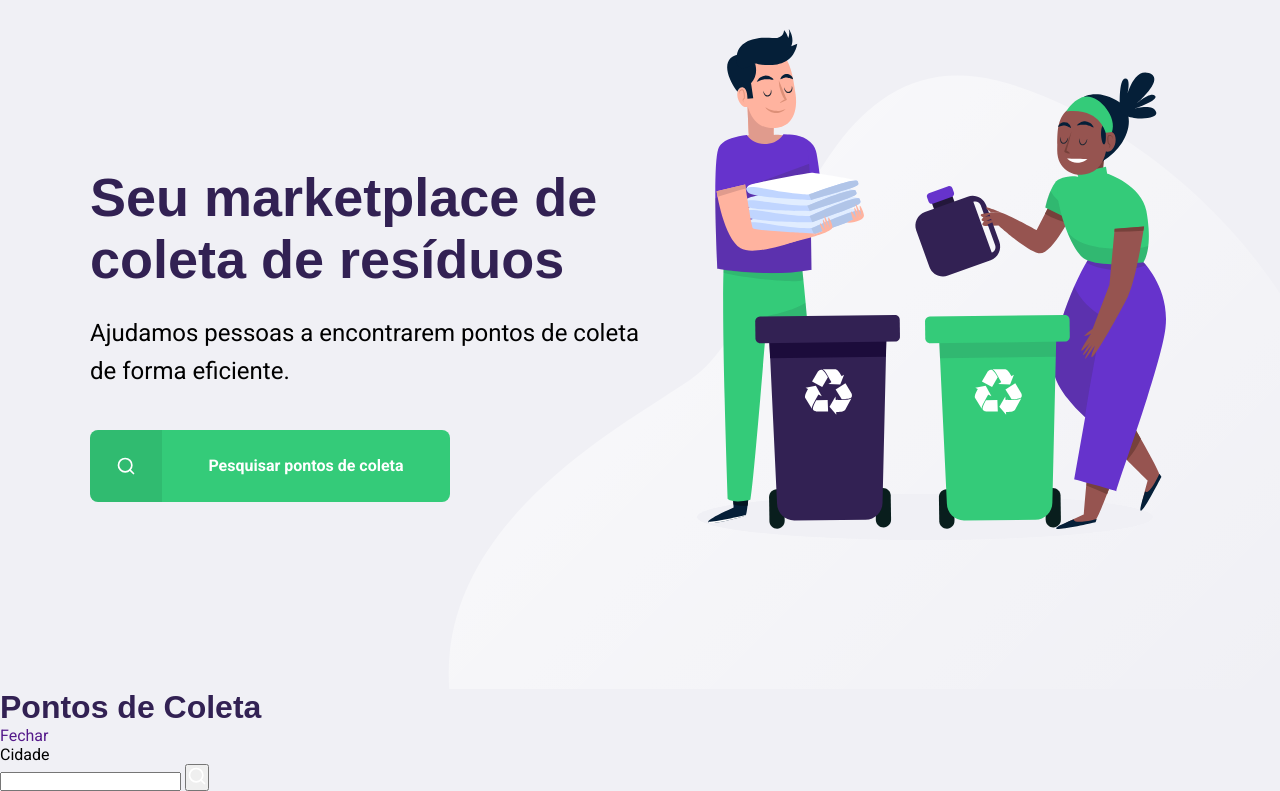
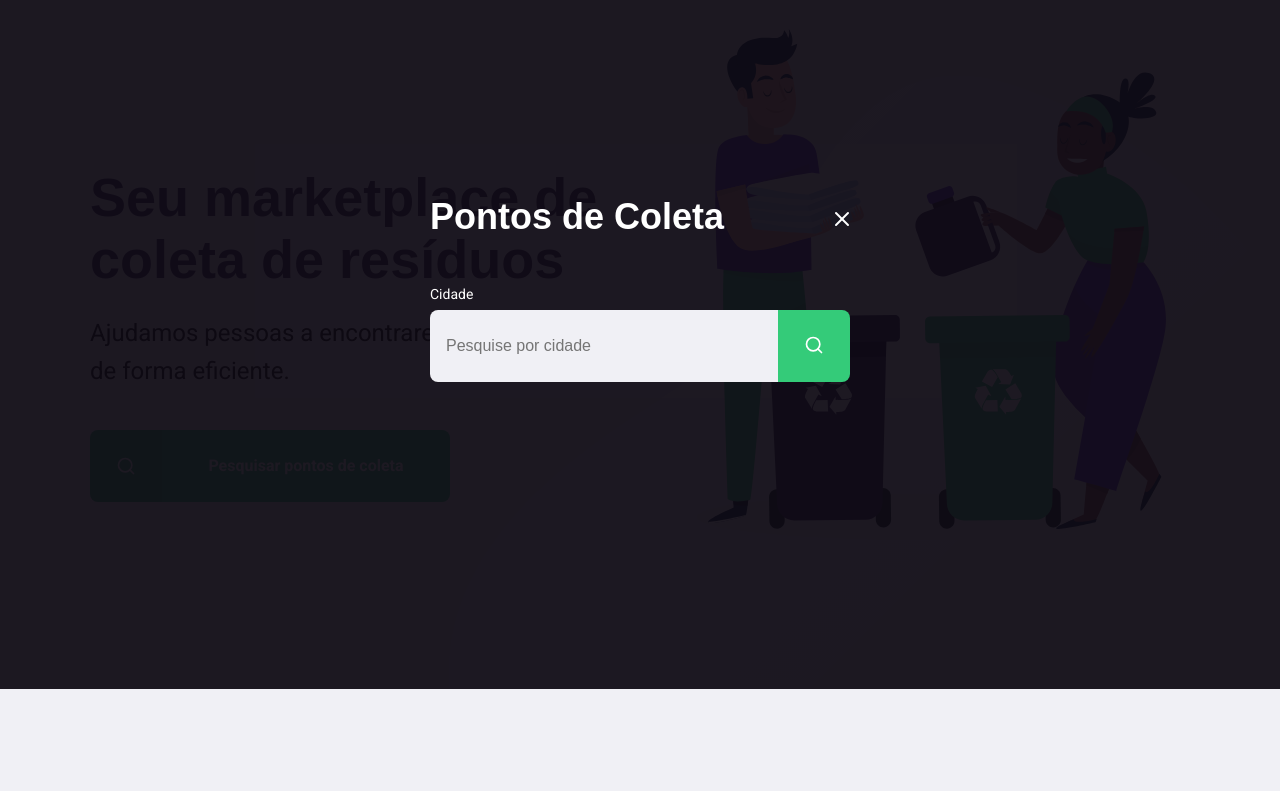
Before and after one commit to viniciussousa891/nlw, a plain HTML site: page index.html in a window 1280 px wide. Both pictures are taken after a click on the link "Pesquisar pontos de coleta". Shown: the part 111-902 px from the top of the page. After the commit the page ends 800 px from the top, so only its background shows below. Drawn offline with Linux system fonts and the light colour scheme.

Commit message:
modal.css

```diff
--- a/index.html
+++ b/index.html
@@ -39,7 +39,7 @@
         <div class="content">
             <header>
                <img src="/assets/logo.svg" alt="logomarca">
-               <a href="#">
+               <a href="/create-point.html">
                    <span></span>
                 cadastre um ponto de coleta
                </a>
@@ -63,16 +63,19 @@
 
 
 
-    <div id="modal">
+    <div id="modal" class="hide">
         <div class="content">
             <div class="header">
                 <h1>Pontos de Coleta</h1>
-                <a href="">Fechar</a>
+                <a href="#">Fechar</a>
             </div>
-            <form action="">
+            <form action="/search-results.html">
                 <label for="search">Cidade</label>
                 <div class="search field">
-                    <input type="text" name="search">
+                    <input
+                     type="text"
+                     name="search"
+                     placeholder="Pesquise por cidade">
                     <button>
                         <img src="/assets/search.svg" alt="Buscar">
                     </button>
@@ -81,6 +84,7 @@
         </div>
     </div>
 
+    <script src="/scripts/index.js"></script>
 
 </body>
 </html>
--- /dev/null
+++ b/scripts/index.js
@@ -0,0 +1,11 @@
+const buttonSearch = document.querySelector("#page-home main a")
+const modal = document.querySelector("#modal")
+const close = document.querySelector("#modal .header a")
+
+buttonSearch.addEventListener("click", () => {
+   modal.classList.remove("hide")
+})
+
+close.addEventListener("click", () => {
+    modal.classList.add("hide")
+})
--- a/styles/Resposive.css
+++ b/styles/Resposive.css
@@ -19,6 +19,13 @@
         align-items: center;
     }
 
+    #page-search-results .cards {
+        grid-template-columns: 1fr;
+    }
+    #page-search-results .cards img {
+        height: 250px;
+    }
+
 }
 
 @media (min-width: 1700px) {
--- a/styles/modal.css
+++ b/styles/modal.css
@@ -0,0 +1,97 @@
+#modal {
+    background-color: #0E0A14ef;;
+
+    height: 100vh;
+    width: 100vw;
+
+    position: fixed;
+    top: 0;
+
+    display: flex;
+    justify-content: center;
+    align-items: center;
+
+    transition: 400ms;
+}
+
+#modal.hide {
+    display: none;
+}
+
+
+#modal .content {
+    color: white;
+
+    width: 420px;
+}
+
+#modal .header {
+    display: flex;
+    align-items: center;
+    justify-content: space-between;
+
+    margin-bottom: 48px;
+}
+
+#modal .header a {
+    background-image: url(../assets/x.svg);
+
+    width: 20px;
+    height: 20px;
+
+    display: flex;
+
+    font-size: 0.01px;
+}
+
+#modal .header h1 {
+    color: white;
+    font-size: 36px;
+    line-height: 42px;
+
+}
+
+#modal form label {
+    font-size: 14px;
+    line-height: 16px;
+
+    display: block;
+    margin-bottom: 8px;
+}
+
+#modal form .field {
+    display: flex;
+}
+
+#modal form input {
+    flex: 1;
+
+    background-color: #f0f0f5;
+
+    border-radius: 8px 0 0 8px;
+
+    border: 0;
+
+    padding: 16px;
+
+    font-size: 16px;
+    color: #6c6c80;
+}
+
+#modal form button {
+    width: 72px;
+    height: 72px;
+
+    background-color: var(--primary-color);
+
+    border: 0;
+    border-radius: 0 8px 8px 0;
+    transition: 400ms;
+
+}
+
+#modal form button:hover {
+
+    background-color: #2fb85e;
+
+}
--- /dev/null
+++ b/styles/search-results.css
@@ -0,0 +1,100 @@
+body::after {
+    content: "";
+    position: fixed;
+    background: white;
+    top: 260px;
+    right: 0;
+    left: 0;
+    bottom: 0;
+    z-index: -1;
+}
+
+#page-search-results  {
+    width: 90%;
+    max-width: 1100px;
+/*alinhamento de caixa (pelo lado de fora da caixa)*/
+
+    margin: 0 auto;
+}
+
+#page-search-results header {
+    margin-top: 48px;
+
+    display: flex;
+    justify-content: space-between;
+    align-items: center;
+}
+
+#page-search-results header a {
+    color: var(--title-color);
+    font-weight: bold;
+
+    display: flex;
+    align-items: center;
+}
+
+#page-search-results header a span {
+    margin-right: 16px;
+    background-image: url('../assets/arrow-left.svg');
+
+    display: flex;
+
+    width: 20px;
+    height: 24px;
+}
+
+
+main {
+    margin: 48px;
+
+}
+
+main h4 {
+    font-weight: normal;
+    font-family: Roboto, sans-serif;
+
+    margin-bottom: 32px;
+}
+
+main .cards {
+    display: grid;
+    grid-template-columns: 1fr 1fr 1fr;
+
+    gap: 24px;
+}
+
+main .cards img {
+    width: 100%;
+    height: 150px;
+
+    object-fit: cover;
+
+    border-radius: 8px 8px 0 0;
+}
+
+main .cards h1 {
+    margin: 32px 0 24px;
+
+    font-size:  36px;
+    line-height: 41px;
+    color: #322153
+}
+
+main .cards h3 {
+    margin: 24px 0;
+    font-family: Roboto;
+    font-weight: bold;
+
+    font-size: 24px;
+    line-height: 34px;
+
+    color: var(--primary-color)
+}
+
+
+main .card p{
+    font-size: 16px;
+    line-height: 26px;
+
+    color: #6c6c80;
+}
```
Also changed, not shown: create-point.html (+1 -1 lines), search-results.html (added, +73 -0 lines).
